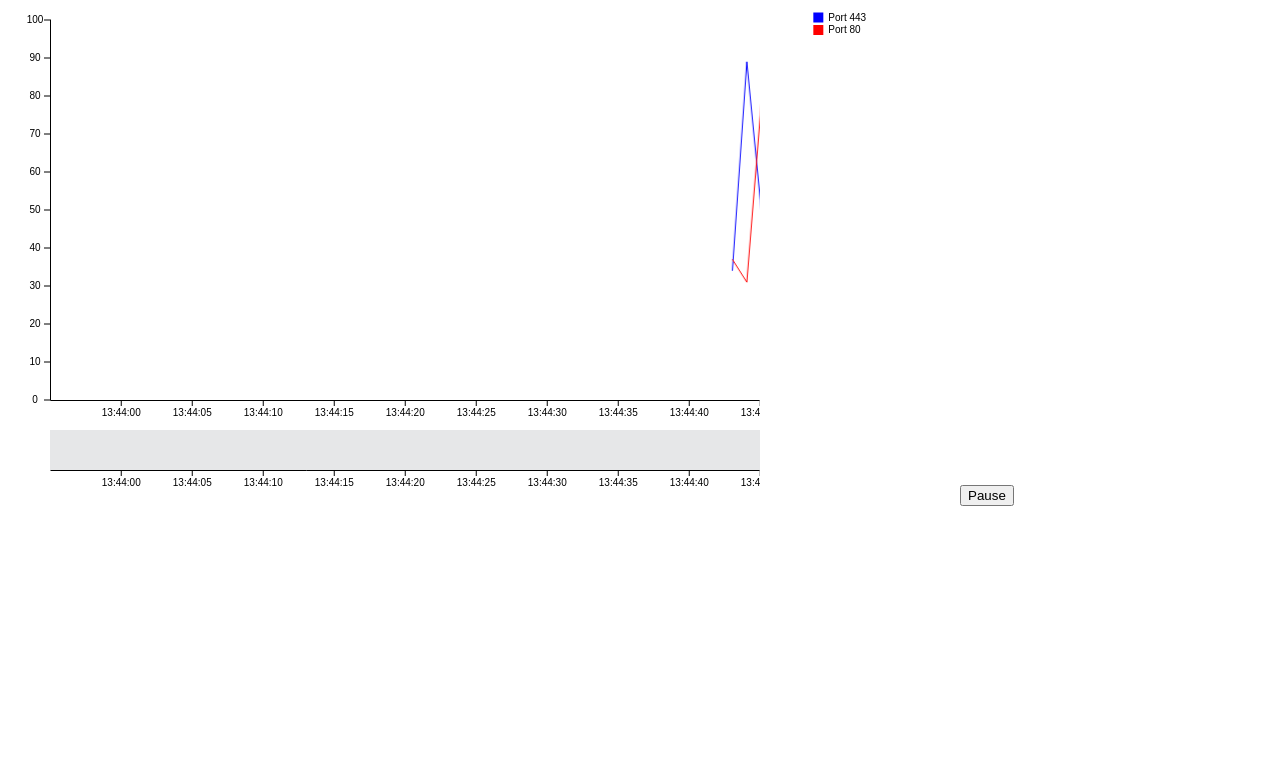
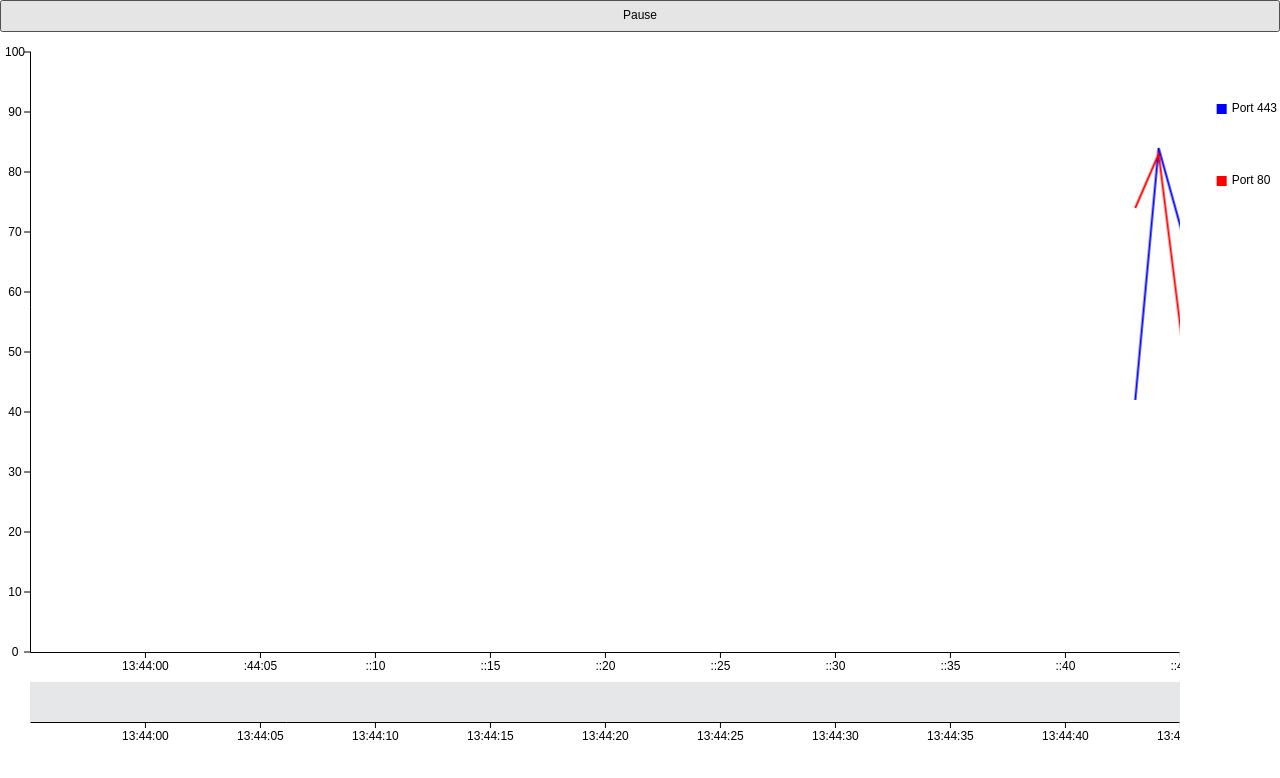
Before and after one commit to kloud9dotin/D3-redom, a plain HTML site: page realtime.html in a window 1280 px wide. Drawn offline with nearby package versions, Linux system fonts and the light colour scheme.

Commit message:
resizing added

```diff
--- a/realtime.js
+++ b/realtime.js
@@ -1,4 +1,4 @@
-const { el, svg, mount, text, list, setChildren } = redom
+const { el, svg, mount, text, list, setChildren, setStyle, setAttr } = redom
 
 const model = {
     state: {
@@ -19,8 +19,8 @@ class Line {
         this.el = svg("path", {style:"stroke-width:2;fill:none;stroke:black;"})
     }
     update(data) {
-        this.el.setAttribute("d",data[0])
-        this.el.setAttribute("style","fill:none;stroke:"+data[1]+";stroke-wdith:2")
+        setAttr(this.el, {d:data[0]})
+        setStyle(this.el,{fill:"none",stroke:data[1],"stroke-width":"2;"})
     }
 }
 
@@ -28,21 +28,22 @@ class XTicks {
     constructor() {
         this.line, this.text
         this.lastValue = null, this.stepSize = 0, this.lastStep = 0
-        this.el = svg("g", {style:"transition: all 1s linear"})
+        this.el = svg("g")
+        setStyle(this.el, {transition : "all 1s linear"})
     }
     update(data) {
         this.stepSize = data[2]
         if(data[1] != this.lastValue && this.lastValue != null) {
-            this.el.style = "transition: none"
-            this.el.setAttribute("transform", "translate(" + (data[0] + this.stepSize) + ",0)")
+            setStyle(this.el, {transition : "none"} )
+            setAttr(this.el, {transform:"translate(" + (data[0] + this.stepSize) + ",0)"})
             document.body.offsetHeight
-            this.el.style = "transition: all 1s linear"
+            setStyle(this.el, {transition : "all 1s linear"})
         }
-        this.el.setAttribute("transform", "translate(" + data[0] + ",0)")
+        setAttr(this.el, {transform:"translate(" + data[0] + ",0)"})
         this.lastStep = data[0]
         this.lastValue = data[1]
         this.line = svg("line", {style:"stroke:currentcolor;",y2:"6"})
-        this.text = svg("text", {style:"fill:currentcolor;",y:9, dy:"0.71em"}, data[1])
+        this.text = svg("text.f7-ns", {style:"fill:currentcolor;",y:9, dy:"0.71em"}, data[1])
         setChildren(this.el, [this.line, this.text])
     }
 }
@@ -53,9 +54,9 @@ class YTicks {
         this.el = svg("g.pathAnimate", {style:"opacity:1;"})
     }
     update(data) {
-        this.el.setAttribute("transform", "translate(0," + data[0] + ")")
+        setAttr(this.el, {transform: "translate(0," + data[0] + ")"})
         this.line = svg("line", {style:"stroke:currentcolor;",x2:"-6"})
-        this.text = svg("text", {style:"fill:currentcolor;",x:-15, dy:"0.32em"}, data[1])
+        this.text = svg("text.f7-ns", {style:"fill:currentcolor;",x:-15, dy:"0.32em"}, data[1])
         setChildren(this.el, [this.line, this.text])
     }
 }
@@ -80,18 +81,8 @@ class Axis {
 
 class ClipPath {
     constructor(id, x, y, width, height) {
-        this.el = svg("defs", svg("clipPath", {id:id}, svg("rect",{x:x, y:y, width:width, height:height})))
-    }
-}
-
-class Button {
-    constructor(text, notifyParent) {
-        this.el = el("button", {onclick:function(e) {
-            notifyParent("toggleGraphUpdate")
-        }.bind(this)}, text)
-    }
-    update(text) {
-        this.el.textContent = text
+        this.rect = svg("rect",{x:x, y:y, width:width, height:height})
+        this.el = svg("defs",  svg("clipPath", {id:id}, this.rect))
     }
 }
 
@@ -99,27 +90,25 @@ class Legends {
     constructor(notifyParent) {
         this.index = null
         this.checkbox = svg("rect", {width:10,height:10})
-        this.label = svg("text",{y:8,x:15})
+        this.label = svg("text.f7-ns",{y:8,x:15})
         this.el = svg("g.legend", this.checkbox, this.label)
         this.checkbox.addEventListener("click", function() {notifyParent("toggelVisibility", this.index)}.bind(this))
     }
     update(data, index) {
         this.index = index
         this.label.textContent = data[2]
-        this.checkbox.setAttribute("fill", data[1])
-        this.el.setAttribute("transform", "translate(" + data[0][0] + "," + data[0][1] + ")")
+        setAttr(this.checkbox, {fill: data[1]})
+        setAttr(this.el, {transform: "translate(" + data[0][0] + "," + data[0][1] + ")"})
     }
 }
 
 class LineChart {
     constructor(refreshPeriod) {
-        var margin = {top: 20, right: 200, bottom: 100, left: 50},
-            margin2 = {top: 230, right: 20, bottom: 30, left: 30},
-            width = 960,
-            height = 500,
-            height2 = 40,
-            xAxisOffset = 400,
-            yAxisOffset = 50
+        let margin = {top: 20, right: 100, bottom: 100, left: 30},
+            width = 640,
+            height = 360,
+            xAxisOffset = 540,
+            yAxisOffset = margin.left
         this.height = function(value) {
             if (!arguments.length) return height
                 height = value
@@ -131,19 +120,20 @@ class LineChart {
         this.margin = function(value) {
             if (!arguments.length) return margin
         }
-        this.xaxis_offset = function(value) {
-            if (!arguments.length) return xaxis_offset
-            xaxis_offset = value
+        this.xAxisOffset = function(value) {
+            if (!arguments.length) return xAxisOffset
+            xAxisOffset = value
         }
-        this.yaxis_offset = function(value) {
-            if (!arguments.length) return yaxis_offset
-            yaxis_offset = value
+        this.yAxisOffset = function(value) {
+            if (!arguments.length) return yAxisOffset
+            yAxisOffset = value
         }
 
         //initalize component variables
         this.lowerRange = 0
         this.upperRange = width - margin.left - margin.right
         this.firstUpdate = true
+        this.refreshPeriod = refreshPeriod || 1000
         this.color = d3.scaleLinear().domain([0,model.data.numOfCategories - 1]).range(['#0000FF', '#FF0000']);
 
         //Prepare scale for graph
@@ -158,20 +148,28 @@ class LineChart {
         this.yAxis = new Axis("y", yAxisOffset, (height - margin.bottom+ 0.5), (margin.top - 0.5))
         this.clipPath = new ClipPath("lineClip", this.margin().left, this.margin().top, this.width()-this.margin().left-this.margin().right, this.height()-this.margin().top-this.margin().bottom)
         this.xAxisClip = new ClipPath("axisClip", this.margin().left, this.height()-this.margin().bottom, this.width()-this.margin().left-this.margin().right, this.margin().bottom)
-        this.conatiner = svg("g", this.multiLine)
-        this.xAxisConatiner = svg("g", this.xAxis, this.selectionAxis)
-        this.svgComponent = svg("svg", {id:"graph", width:960, height:500})
-        this.playPauseButton = new Button("Pause", this.onChildEvent.bind(this))
-        this.el = el("div", this.svgComponent, this.playPauseButton)
+        this.conatiner = svg("g", {"clip-path": "url(#lineClip)"}, this.multiLine)
+        this.xAxisConatiner = svg("g", {"clip-path": "url(#axisClip)"}, this.xAxis, this.selectionAxis)
+        this.el = svg("svg")
         this.selectionRectangle = new SelectionRectangle("X",this.height()-70,( this.xScale.range()[1] - this.xScale.range()[0]), 40, 50, this.onChildEvent.bind(this)/*this.onChildEvent("zoom")*/)
         this.legends = list(svg("g"), Legends, null, this.onChildEvent.bind(this))
 
         //set children to the main component
-        setChildren(this.svgComponent, [this.clipPath, this.xAxisClip, this.conatiner, this.xAxisConatiner, this.selectionRectangle, this.yAxis, this.legends])
+        setChildren(this.el, [this.clipPath, this.xAxisClip, this.conatiner, this.xAxisConatiner, this.selectionRectangle, this.yAxis, this.legends])
 
-        //set clip path for axis and line
-        this.conatiner.setAttribute("clip-path", 'url(#lineClip)')
-        this.xAxisConatiner.setAttribute("clip-path", 'url(#axisClip)')
+        let lastGraphUpdateTime = 0
+        let updateGraph = function () {
+            if (lastGraphUpdateTime != 0) {
+                if(Math.round((new Date()).getTime()) - lastGraphUpdateTime > this.refreshPeriod) {
+                    this.update()
+                    lastGraphUpdateTime =  Math.round((new Date()).getTime())
+                }
+            }
+            else lastGraphUpdateTime =  Math.round((new Date()).getTime())
+            requestAnimationFrame(updateGraph)
+        }.bind(this)
+
+        requestAnimationFrame(updateGraph)
     }
     update() {
         let length = model.data.dataset.length
@@ -179,6 +177,8 @@ class LineChart {
 
         //set scales if first update
         if(this.firstUpdate){
+            this.resize()
+            setAttr(this.el, {width: this.width(), height:this.height()})
             this.firstUpdate = false
             this.xScale.domain([model.data.dataset[0][0]-51000, model.data.dataset[length-1][0]-1000])
             this.selectionScale.domain(this.xScale.domain())
@@ -193,8 +193,8 @@ class LineChart {
         //Update line and legend
         let legendData = []
         let lineData = []
-        let xPosition = this.width() - this.margin().left - this.margin().right/3 - 30
-        let Yposition = this.height() / 40
+        let xPosition = this.width() - this.margin().right/3 - 30
+        let Yposition = this.height() / 10
         for (let i = 0; i < model.data.numOfCategories; i++) {
             let index = i +1
             if (model.state.visibility[i]) {
@@ -218,12 +218,13 @@ class LineChart {
 
         //set up transistions and update axis
         document.body.offsetHeight
-        this.multiLine.el.style = "transition: all 1s linear"
-        var updateDisplacement = this.xScale(model.data.dataset[length-1][0]) - this.xScale(this.lastDataTime)
-        var selectionScaleDisplacement = this.selectionScale(model.data.dataset[length-1][0]) - this.selectionScale(this.lastDataTime)
+        setStyle(this.multiLine, {transition: "all 1s linear"})
+        let updateDisplacement = this.xScale(model.data.dataset[length-1][0]) - this.xScale(this.lastDataTime)
+        let selectionScaleDisplacement = this.selectionScale(model.data.dataset[length-1][0]) - this.selectionScale(this.lastDataTime)
         this.lastDataTime = model.data.dataset[length-1][0]
-        this.multiLine.el.setAttribute("transform", "translate(" + -(updateDisplacement) + ",0)")
-        this.xAxis.update(this.xScale.ticks().map(function(d,i){return [this.xScale(d),d.toTimeString().split(' ')[0], updateDisplacement]}.bind(this)))
+        setAttr(this.multiLine.el, {transform: "translate(" + -(updateDisplacement) + ",0)"})
+        let tickData = tickFormatting(this.xScale.ticks())
+        this.xAxis.update(this.xScale.ticks().map(function(d,i){return [this.xScale(d),tickData[i], updateDisplacement]}.bind(this)))
         this.selectionAxis.update(this.selectionScale.ticks().map(function(d){return [this.selectionScale(d),d.toTimeString().split(' ')[0], selectionScaleDisplacement]}.bind(this)))
         this.yAxis.update(this.yScale.ticks().map(function(d){return [this.yScale(d) ,d]}.bind(this)))
     }
@@ -234,14 +235,33 @@ class LineChart {
                 this.upperRange = data[1]
                 this.update()
                 break
-            case "toggleGraphUpdate":
-                model.state.updateGraph = !model.state.updateGraph
-                this.playPauseButton.update(model.state.updateGraph ? "Pause" : "Play")
-                break
             case "toggelVisibility":
                 model.state.visibility[data] = !model.state.visibility[data]
                 break
         }
+    }
+    resize() {
+        this.width(this.el.parentElement.clientWidth)
+        this.height(this.width() * 9/16)
+        this.xAxisOffset(this.height() - 100)
+        setAttr(this.el, {width: this.width(), height: this.height()})
+        let width = this.width()
+        let margin = this.margin()
+        let height = this.height()
+        let xAxisOffset = this.xAxisOffset()
+        this.upperRange = width - margin.left - margin.right
+        this.xScale = d3.scaleTime().range([margin.left, width - margin.right])
+        this.selectionScale = d3.scaleTime().range([margin.left, width - margin.right])
+        this.yScale = d3.scaleLinear().range([height - margin.bottom, margin.top]).domain([0,100])
+        setAttr(this.xAxis, {transform: "translate(0," + xAxisOffset + ")"})
+        setAttr(this.xAxis.path, {d: "M" + (margin.left + 0.5) + ",0.5H" + (width - margin.right - 0.5) })
+        setAttr(this.selectionAxis, {transform:"translate(0," + (height - 30) + ")"})
+        setAttr(this.selectionAxis.path, {d: "M" + (margin.left + 0.5) + ",0.5H" + (width - margin.right - 0.5) })
+        setAttr(this.yAxis.path, {d: "M0.5," + (height - margin.bottom+ 0.5) + "V" + (margin.top - 0.5)})
+        setAttr(this.clipPath.rect, {width: width - margin.left -margin.right, height: height - margin.top -margin.bottom})
+        setAttr(this.xAxisClip.rect, {y: height - margin.bottom, width: width - margin.left - margin.right})
+        this.selectionRectangle = new SelectionRectangle("X",this.height()-70,( this.xScale.range()[1] - this.xScale.range()[0]), 40, margin.left, this.onChildEvent.bind(this)/*this.onChildEvent("zoom")*/)
+        setChildren(this.el, [this.clipPath, this.xAxisClip, this.conatiner, this.xAxisConatiner, this.selectionRectangle, this.yAxis, this.legends])
     }
 }
 
@@ -259,7 +279,7 @@ class SelectionRectangle {
         this.selectionExtent = null
         let started = function(event) {
             if (this.touchending && !event.touches) return;
-            var type = event.target.getAttribute("data"),
+            let type = event.target.getAttribute("data"),
                 mode  =  (type === "selection"? "drag" : "handle"),
                 dim = this.dim,
                 signX = dim === "Y" ? null : this.signsX[type],
@@ -280,7 +300,7 @@ class SelectionRectangle {
                 else {
                     point0 = [event.clientX, event.clientY]
                 }
-            var point = point0
+            let point = point0
             if (type === "overlay") {
                 if (selection) moving = true;
                 this.selectionExtent = selection = [
@@ -297,9 +317,9 @@ class SelectionRectangle {
             n1 = n0;
             e1 = e0;
             s1 = s0;
-            this.el.setAttribute("style", "pointer-events:none")
-            this.overlay.setAttribute("cursor", this.cursor[type])
-            var moved = function(event) {
+            setStyle(this.el, {"pointer-events":"none"})
+            setAttr(this.overlay, {cursor: this.cursor[type]})
+            let moved = function(event) {
                 let point1
                 if (event.type == "touchmove") {
                     point1 = [event.changedTouches[0].clientX,event.changedTouches[0].clientY]
@@ -315,7 +335,7 @@ class SelectionRectangle {
                 move.bind(this)()
             }.bind(this)
 
-            var ended = function(event) {
+            let ended = function(event) {
                 if (event.type == "touchend" ) {
                     event.preventDefault()
                 }
@@ -325,7 +345,7 @@ class SelectionRectangle {
                 this.overlay.removeEventListener("mouseleave", ended, true)
                 this.el.removeEventListener("touchmove", moved, true)
                 this.el.removeEventListener("touchend", ended, true)
-                this.el.setAttribute("style", "pointer-events:all")
+                setStyle(this.el, {"pointer-events":"all"})
                 if(selection[0][0] - selection[1][0] == 0) this.selectionExtent = null
                 if(this.selectionExtent) {
                     this.notifyParent("zoom",[this.selectionExtent[0][0], this.selectionExtent[0][0] + (this.selectionExtent[1][0] - this.selectionExtent[0][0])])
@@ -333,7 +353,7 @@ class SelectionRectangle {
                 else {
                     this.notifyParent("zoom",[0,this.width])
                 }
-                this.overlay.setAttribute("cursor", this.cursor["overlay"])
+                setAttr(this.overlay, {cursor:this.cursor["overlay"]})
                 this.update()
             }.bind(this)
 
@@ -347,7 +367,7 @@ class SelectionRectangle {
             this.update()
 
             function move() {
-                var t;
+                let t;
                 dx = point[0] - point0[0];
                 dy = point[1] - point0[1];
                 switch (mode) {
@@ -404,71 +424,41 @@ class SelectionRectangle {
     }
     update() {
         if(this.selectionExtent) {
-            this.selection.setAttribute("style", "display:null")
-            this.selection.setAttribute("x", this.selectionExtent[0][0])
-            this.selection.setAttribute("y", this.selectionExtent[0][1])
-            this.selection.setAttribute("width", this.selectionExtent[1][0] - this.selectionExtent[0][0])
-            this.selection.setAttribute("height", this.selectionExtent[1][1] - this.selectionExtent[0][1])
+            setStyle(this.selection,{display:null})
+            setAttr(this.selection, {x:this.selectionExtent[0][0], y:this.selectionExtent[0][1], width: this.selectionExtent[1][0] - this.selectionExtent[0][0], height: this.selectionExtent[1][1] - this.selectionExtent[0][1]})
 
-            this.handleLeft.setAttribute("style", "display:null;opacity:0;")
-            this.handleLeft.setAttribute("x", this.selectionExtent[0][0] - 3)
-            this.handleLeft.setAttribute("y", 0)
-            this.handleLeft.setAttribute("width", 6)
-            this.handleLeft.setAttribute("height", this.height)
+            setStyle(this.handleLeft,{display:null, opacity: 0})
+            setAttr(this.handleLeft, {x:this.selectionExtent[0][0] - 3, y:0, width: 6, height: this.height})
 
-            this.handleRight.setAttribute("style", "display:null;opacity:0;")
-            this.handleRight.setAttribute("x", this.selectionExtent[1][0] - 3)
-            this.handleRight.setAttribute("y", 0)
-            this.handleRight.setAttribute("width", 6)
-            this.handleRight.setAttribute("height", this.height)
+            setStyle(this.handleRight,{display:null, opacity: 0})
+            setAttr(this.handleRight, {x:this.selectionExtent[1][0] - 3, y:0, width: 6, height: this.height})
+
             this.notifyParent("zoom",[this.selectionExtent[0][0], this.selectionExtent[0][0] + (this.selectionExtent[1][0] - this.selectionExtent[0][0])])
         }
         else {
-            this.selection.setAttribute("style","display:none")
-            this.handleRight.setAttribute("style","display:none")
-            this.handleLeft.setAttribute("style","display:none")
+            setStyle(this.selection,{display:"none"})
+            setStyle(this.handleLeft,{display:"none"})
+            setStyle(this.handleRight,{display:"none"})
             this.notifyParent("zoom",[0,this.width])
         }
     }
 }
 
-let graph = new LineChart()
+class DataGenerator {
+    constructor() {
+        this.animationId = null //ID to start and stop data generation
+        this.button = el("button.w-100.h2.f7", {onclick:function(e) {
+            model.state.updateGraph = !model.state.updateGraph
+            this.button.textContent = model.state.updateGraph ? "Pause" : "Play"
+        }.bind(this)}, "Pause")
+        this.el = el("div.w-100", this.button)
 
-let total = el("div", graph)
-
-document.body.style = "font: 10px sans-serif;margin:0;padding:0;box-sizing:border-box"
-document.documentElement.style = "margin:0;padding:0;box-sizing:border-box"
-mount(document.body, total);
-
-var updateInterval = 1000
-
-
-
-
-
-var lastGraphUpdateTime = 0
-function updateGraph() {
-    if (lastGraphUpdateTime != 0) {
-        if(Math.round((new Date()).getTime()) - lastGraphUpdateTime > updateInterval) {
-            graph.update()
-            lastGraphUpdateTime =  Math.round((new Date()).getTime())
-        }
-    }
-    else{
-        lastGraphUpdateTime =  Math.round((new Date()).getTime())
-    }
-
-    requestAnimationFrame(updateGraph)
-}
-
-/* Random Data Generator */
-var lastDataUpdateTime = 0
-function GenerateData() {
+        let lastDataUpdateTime = 0
+        this.GenerateData = function() {
         if (lastDataUpdateTime != 0) {
             if(Math.round((new Date()).getTime()) - lastDataUpdateTime > 1000) {
                 if (model.state.updateGraph) {
                     if (model.data.pending.length) {
-                    console.log(model.data.pending)
                         model.data.dataset.push(...model.data.pending)
                         model.data.pending = []
                     }
@@ -483,9 +473,53 @@ function GenerateData() {
         else{
             lastDataUpdateTime =  Math.round((new Date()).getTime())
         }
+        this.animationId = requestAnimationFrame(this.GenerateData)
+        }.bind(this)
+        this.start()
+    }
+    start() {
+        this.animationId = requestAnimationFrame(this.GenerateData)
+    }
+    stop() {
+        cancelAnimationFrame(this.animationId)
+        this.animationId = null
+    }
+}
 
-    requestAnimationFrame(GenerateData)
+let graph = new LineChart()
+let dataGenerator = new DataGenerator()
+
+let total = el("div.w-100", dataGenerator, graph)
+
+document.body.classList.add("w-100","h-100","fs7")
+setStyle(document.body, {font: "6px sans-serif", margin: 0, padding: 0, "box-sizing": "border-box"})
+setStyle(document.documentElement, {height:"100%", width:"100%", margin: 0, padding: 0, "box-sizing": "border-box"})
+mount(document.body, total);
+
+function tickFormatting(data) {
+    let lastHour = null
+    let lastMin = null
+    let temp
+    temp = data.map(function(k){
+        d = k.toTimeString().split(' ')[0].split(":")
+        if (d[0] == lastHour) {
+            console.log(d[1], lastMin)
+            if (d[1] == lastMin) {
+                return "::" + d[2]
             }
-/* End of Data Generator */
-requestAnimationFrame(updateGraph)
-requestAnimationFrame(GenerateData)
+            else {
+                lastMin = d[1]
+                return ":" + d[1] + ":" + d[2]
+            }
+        }
+        else {
+            lastHour = d[0]
+            return k.toTimeString().split(" ")[0]
+        }
+    })
+    return temp
+}
+
+window.onresize = function(e) {
+    graph.resize()
+}
```
Also changed, not shown: realtime.html (+1 -0 lines). Lines whose indentation alone changed are shown as unchanged.
